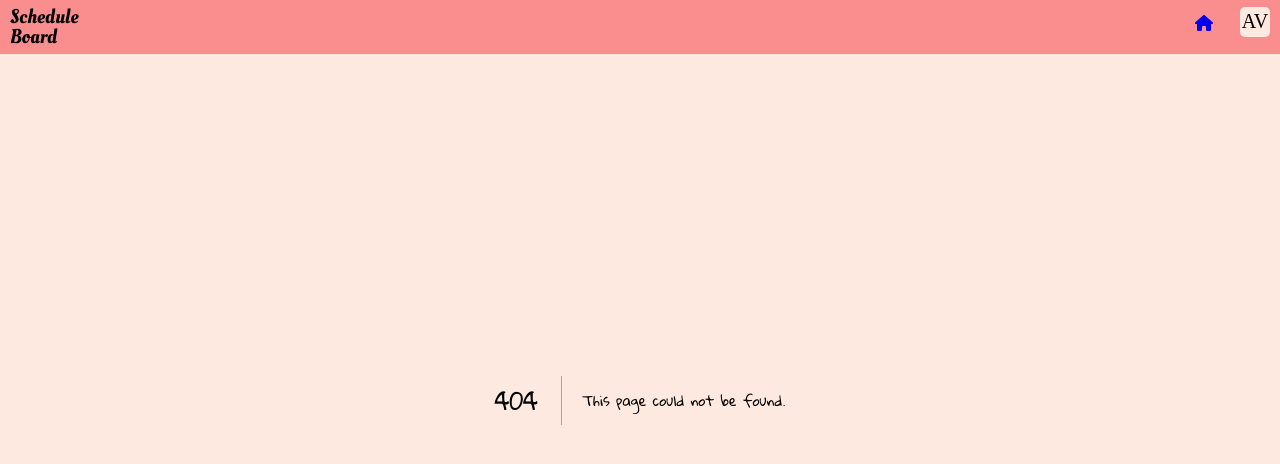
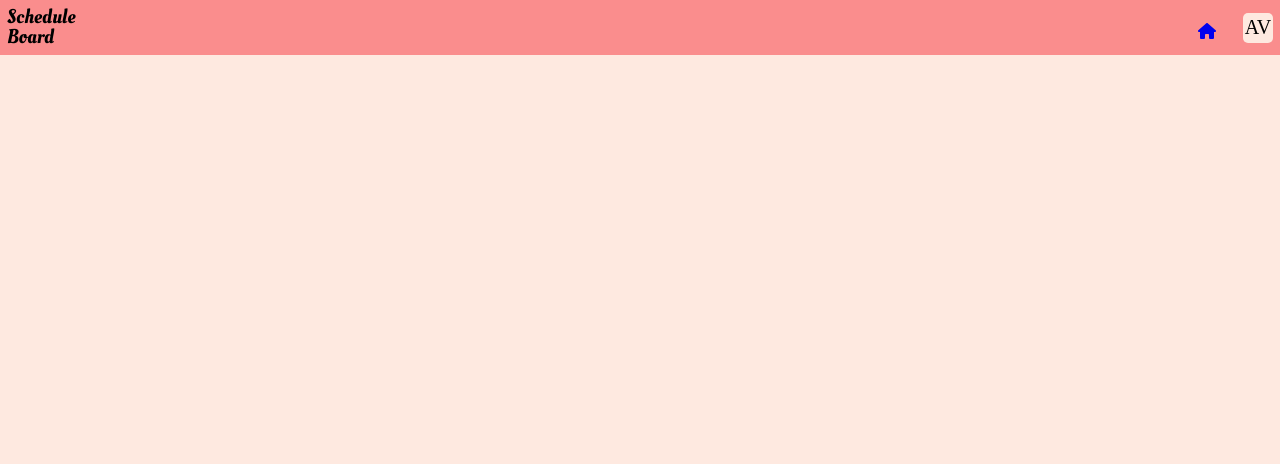
Before and after one commit to AdrianValladaresDiaz/ScheduleBoard-Front, a Next.js app: page /home in a window 1280 px wide. Before the commit this address had no page. Shown: the top 464 px of the page. Built offline with nearby package versions, Linux system fonts and the light colour scheme; a web font is replaced by a local one.

Commit message:
added main container

```diff
--- a/components/Layout/Layout.tsx
+++ b/components/Layout/Layout.tsx
@@ -13,6 +13,12 @@ const Background = styled.div`
   min-width: 100%;
 `;
 
+const styledMain = styled.main`
+  box-sizing: border-box;
+  padding-top: ${(props) => props.theme.headerHeight};
+  padding-left: ${(props) => props.theme.lateralPadding};
+`;
+
 const Layout: FunctionComponent = ({ children }: any) => {
   return (
     <>
@@ -23,7 +29,7 @@ const Layout: FunctionComponent = ({ children }: any) => {
       </Head>
       <Background />
       <NavigationBar />
-      {children}
+      <main className="main-container">{children}</main>
     </>
   );
 };
--- a/components/NavigationBar/NavigationBar.tsx
+++ b/components/NavigationBar/NavigationBar.tsx
@@ -20,15 +20,18 @@ const StyledNav = styled.nav`
   position: fixed;
   top: 0;
   width: 100%;
-  padding: 7px ${paddingSizes.mobileSidesPadding};
+  height: ${(props) => props.theme.headerHeight};
+  padding: ${(props) => props.theme.lateralPadding};
 `;
 
 const LinkList = styled.ul`
   display: flex;
+  align-items: center;
   &* {
     margin-left: ${paddingSizes.mobileSidesPadding};
   }
   & a {
+    padding-top: 6px;
     margin-right: ${paddingSizes.mobileSidesPadding};
 
     width: 35px;
--- /dev/null
+++ b/pages/home/index.tsx
@@ -0,0 +1,9 @@
+const Home = (): JSX.Element => {
+  return (
+    <>
+      <div>wololoo</div>
+      <article>asdasdasdasdasdasd</article>
+    </>
+  );
+};
+export default Home;
--- a/styles/defaultTheme.ts
+++ b/styles/defaultTheme.ts
@@ -3,6 +3,8 @@ const defaultTheme = {
   accent: "#fa8d8d",
   logoFont: "Oleo Script",
   avatarFont: "Salsa",
+  headerHeight: "55px",
+  lateralPadding: "7px",
 };
 
 export default defaultTheme;
```
